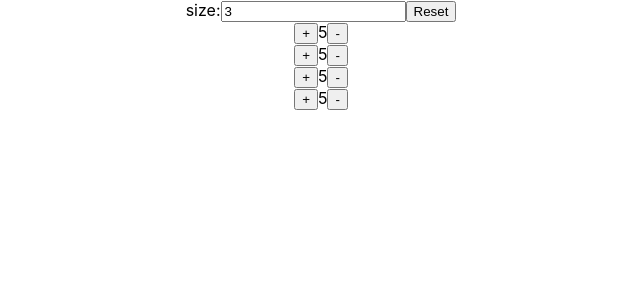
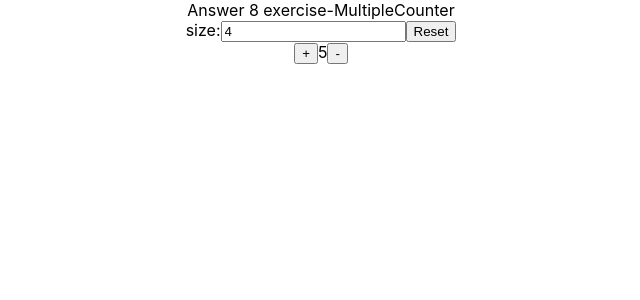
Before and after one commit to rayna806/react-my-app, a React (Create React App) app: page / in a window 1280 px wide. Shown: the top 300 px of the page, without its empty margins (319-959 px from the left). Built offline with nearby package versions, Linux system fonts and the light colour scheme.

Commit message:
Commit:createContext

```diff
--- a/src/App.js
+++ b/src/App.js
@@ -1,81 +1,55 @@
-import logo from './logo.svg';
 import './App.css';
-import {useState} from "react";
-
-function Counter() {
-    const [num,setNum] = useState(5);
+import {createContext, useContext, useReducer, useState} from "react";
+import {Counter} from "./counter/Counter";
+import {CounterGroupGenerator} from "./counter/CounterGroupGenerator";
+import {CounterGroup} from "./counter/CounterGroup";
+// export const counterContext=createContext();
 
 
-    function add(){
-        setNum(num+1)
-    }
-    function sub(){
-        setNum(num-1)
-    }
+export const CounterContext = createContext();
+export const initState = {
+    count: 4
+};
+
+function MultipleCounter() {
+    const {state,dispatch} = useContext(CounterContext)
+    // const [counterSize, setCounterSize] = useState(state.count);
     return <div>
-        <button onClick={add}>+</button>
-        {num}
-        <button onClick={sub}>-</button>
+        Answer 8 exercise-MultipleCounter
+        <CounterGroupGenerator counterSize = {state.count}/>
+        <CounterGroup counterSize={state.count}/>
+
     </div>
 }
-    function CounterGroup(props) {
 
-        return <div>
-            {
-                new Array(props.counterSize).fill(1).map((value,index) =>{
-                    return <Counter key={index} />
-                })
-            }
-        </div>;
+
+function counterReducer(state, action) {
+
+    // console.log(statr,action)
+    switch (action.type){
+        case "UPDATE_SIZE":
+            return{count: action.payload.number}
+        case "RESET":
+            return {count:0};
+        default:
+            return state;
     }
 
-    function CounterGroupGenerator(props) {
-        function updateSizer(event) {
-            console.log(event.target.value);
-            console.log(typeof event.target.value);
-            let number= parseInt(event.target.value);
-            if(!isNaN(number)){
-                props.onUpdateSize(number);
-            }
-        }
-
-        function reset() {
-            props.onUpdateSize(0);
-        }
-
-        return <div>
-            size:
-            <input type={"number"}
-                   value={props.counterSize || 0}
-                   onChange={updateSizer}
-            />
-            <button onClick={reset}>Reset</button>
-
-        </div>;
-    }
-
-    function MultipeCounter() {
-        const [counterSize,setCounterSize] = useState(3);
-        return <div>
-            <CounterGroupGenerator counterSize={counterSize}
-                                   onUpdateSize={setCounterSize}
-
-            />
-            <CounterGroup counterSize={counterSize} />
-
-        </div>
-    }
-
-
+}
 
 function App() {
-  return (
-    <div className="App">
-            <MultipeCounter />
-            <Counter />
 
-    </div>
-  );
+    const [state, dispatch ]= useReducer(counterReducer,initState);
+    return (
+        <div className="App">
+            {/*<Counter />*/}
+            <CounterContext.Provider value={{
+                state:state,
+                dispatch:dispatch}}>
+                <MultipleCounter />
+            </CounterContext.Provider>
+        </div>
+    );
 }
 
 export default App;
--- /dev/null
+++ b/src/counter/Counter.js
@@ -0,0 +1,20 @@
+import {useState} from "react";
+
+export function Counter() {
+    const [num, setNum] = useState(5);
+
+
+    function add() {
+        setNum(num + 1)
+    }
+
+    function sub() {
+        setNum(num - 1)
+    }
+
+    return <div>
+        <button onClick={add}>+</button>
+        {num}
+        <button onClick={sub}>-</button>
+    </div>
+}
--- /dev/null
+++ b/src/counter/CounterGroup.js
@@ -0,0 +1,17 @@
+import {Counter} from "./Counter";
+import {CounterContext} from "../App";
+import { useState, useContext } from "react";
+
+// export const CounterContext = createContext();
+
+export function CounterGroup(props) {
+    const {count} = useContext(CounterContext);
+    const [counterSize,setCounterSize] = useState(count);
+    return <div>
+        {
+            new Array(counterSize).fill(1).map((value, index) => {
+                return <Counter key={index}/>
+            })
+        }
+    </div>;
+}
--- /dev/null
+++ b/src/counter/CounterGroupGenerator.js
@@ -0,0 +1,36 @@
+import {useContext} from "react";
+import {CounterContext} from "../App";
+
+export function CounterGroupGenerator(props) {
+    const{state,dispatch}=useContext(CounterContext);
+
+    function updateSizer(event) {
+        // console.log(event.target.value);
+        // console.log(typeof event.target.value);
+        let number = parseInt(event.target.value);
+        if (!Number.isNaN(number)) {
+            // props.onUpdateSize(number);
+            dispatch({
+                type:"UPDATE_SIZE",
+                payload:{number:number}
+            })
+        }
+    }
+
+    function reset() {
+
+        dispatch({
+            type:"RESET",
+        })
+    }
+
+    return <div>
+        size:
+        <input type={"number"}
+               value={props.counterSize || 0}
+               onChange={updateSizer}
+        />
+        <button onClick={reset}>Reset</button>
+
+    </div>;
+}
```
